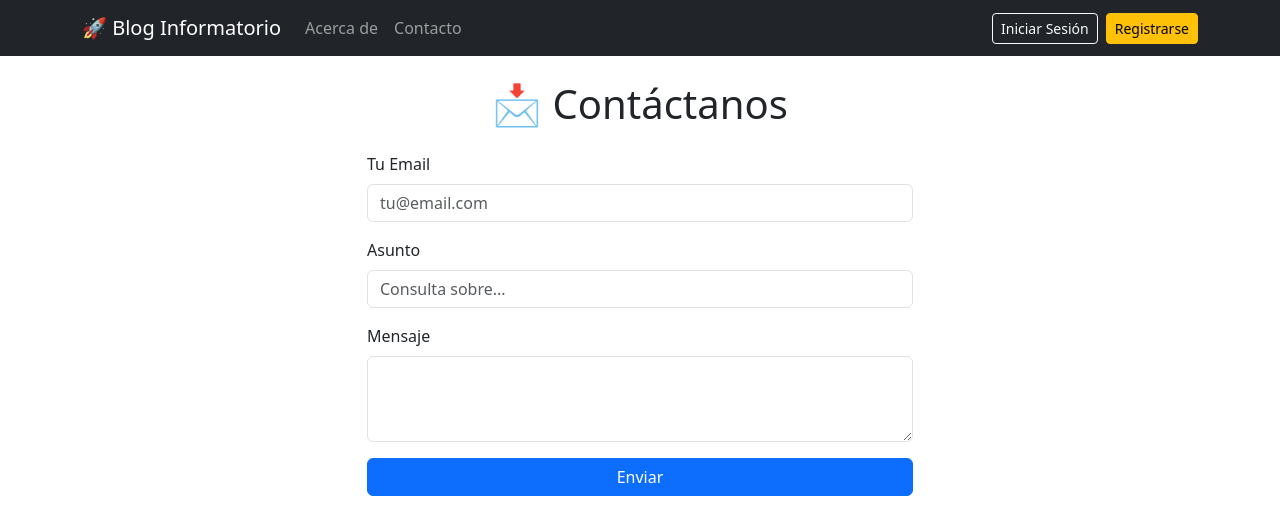
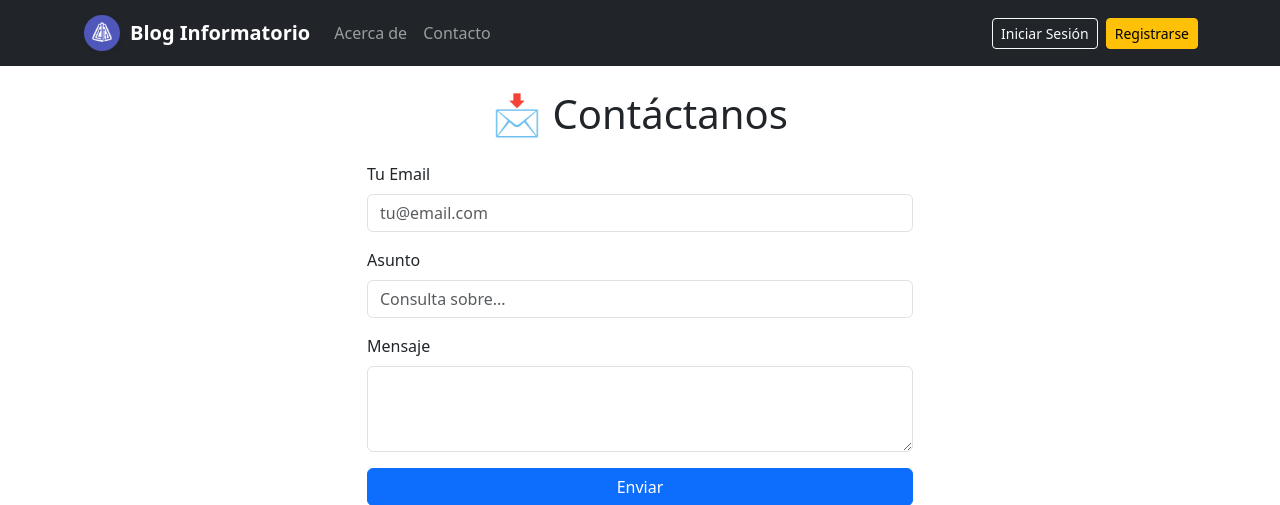
Before and after one commit to fabbiann/BLOG-REALIZADO-INFORMATORIO-2025, a Django app: page /contacto/ in a window 1280 px wide. Shown: the top 505 px of the page. Run offline with Django 5.2, Linux system fonts and the light colour scheme.

Commit message:
le agregue el icono del informatorio

```diff
--- a/blog/templates/base.html
+++ b/blog/templates/base.html
@@ -1,3 +1,4 @@
+{% load static %}
 <!DOCTYPE html>
 <html lang="es">
 <head>
@@ -9,7 +10,14 @@
 
     <nav class="navbar navbar-expand-lg navbar-dark bg-dark mb-4">
         <div class="container">
-            <a class="navbar-brand" href="/">🚀 Blog Informatorio</a>
+            <a class="navbar-brand d-flex align-items-center fw-bold" href="{% url 'index' %}">
+                <img src="{% static 'img/logo_informatorio.jpg' %}"
+                     alt="Logo Informatorio"
+                     class="d-inline-block align-text-top me-2 rounded-circle shadow-sm"
+                     style="width: 40px; height: 40px; object-fit: cover; border: 2px solid rgba(255, 255, 255, 0);">
+
+                <span>Blog Informatorio</span>
+            </a>
 
             <div class="d-flex text-white align-items-center order-lg-2">
                 {% if user.is_authenticated %}
```
Also changed, not shown: blog/static/img/logo_informatorio.jpg (added).
